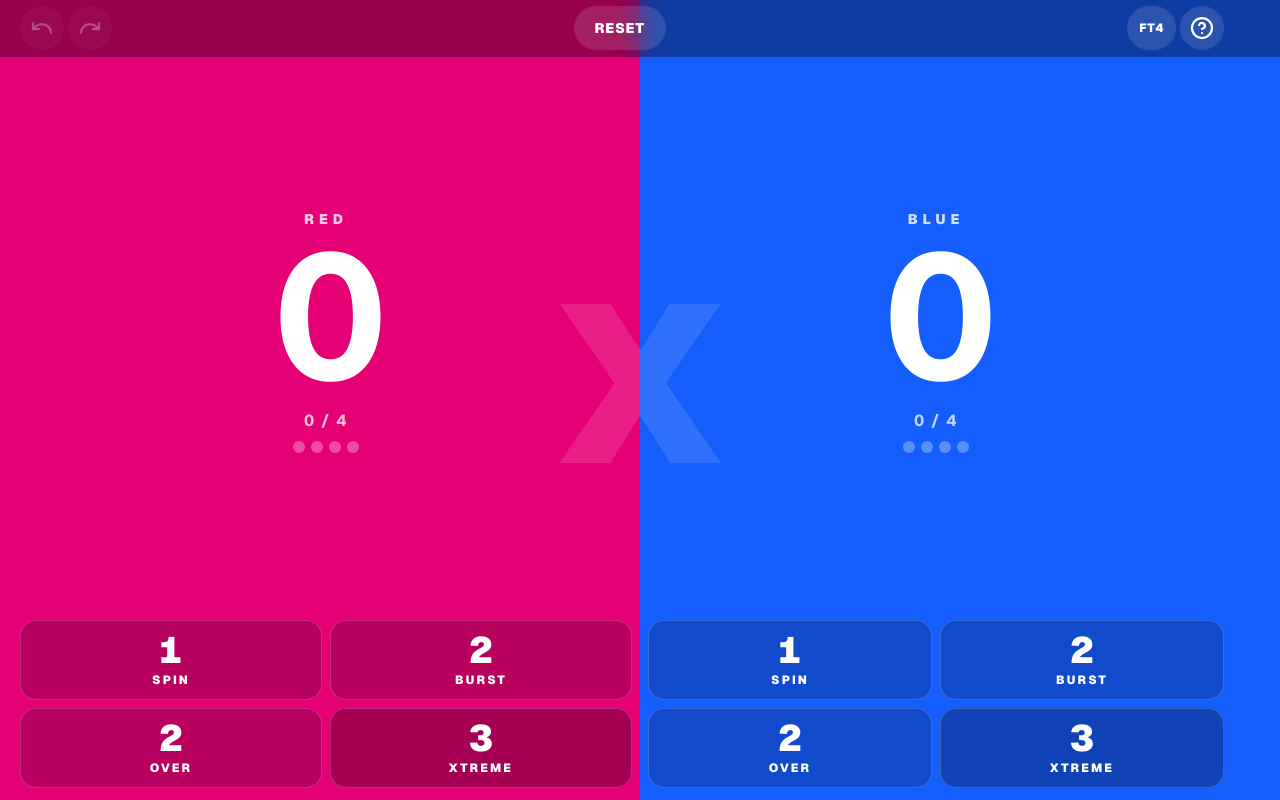
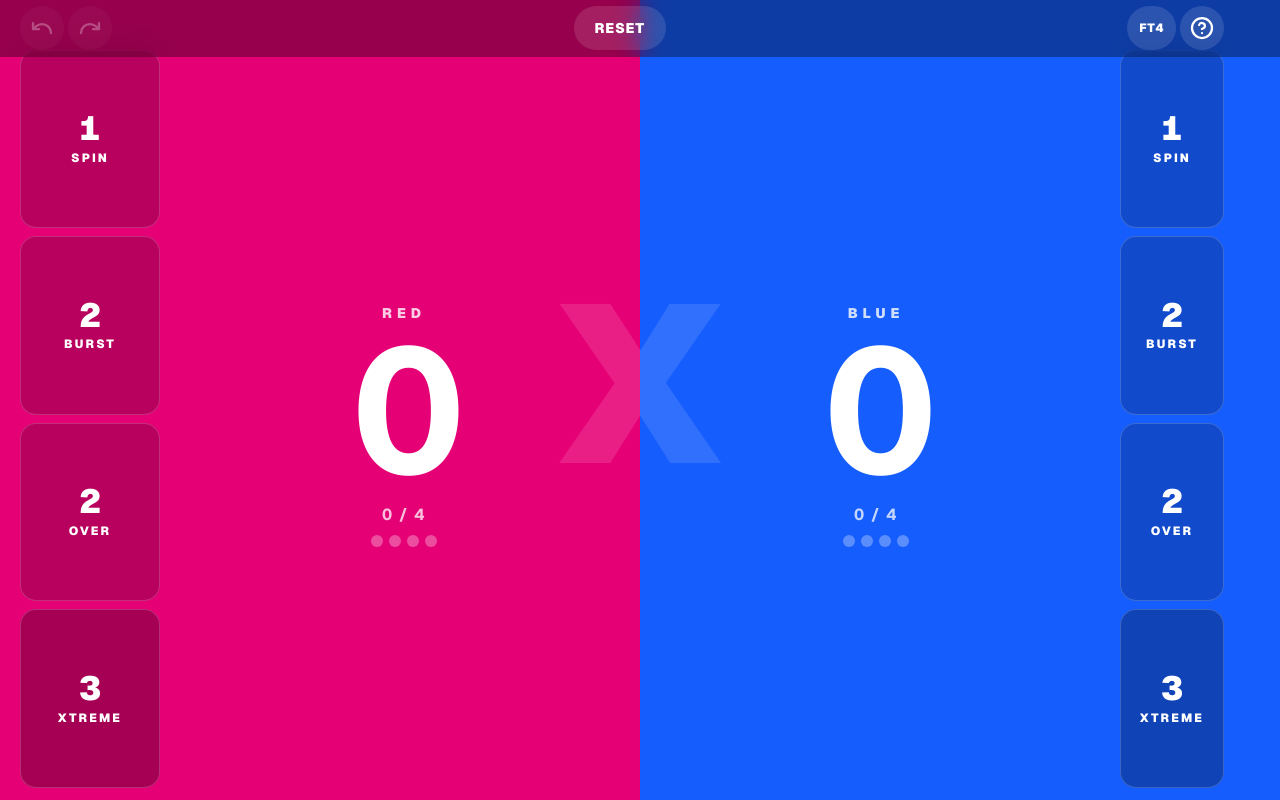
Before and after one commit to tomchandotme/bbx-score-web, a React (Vite) app: page / in a window 1280 px wide. Built offline with nearby package versions, Linux system fonts and the light colour scheme.

Commit message:
feat: stack finish buttons in landscape, row in portrait
Lay the four Spin/Burst/Over/Xtreme buttons out as a flex row in
portrait and a column on each team's outer edge in landscape.

Co-authored-by: Tom Chan <tomchandotme@users.noreply.github.com>

```diff
--- a/src/App.tsx
+++ b/src/App.tsx
@@ -258,11 +258,11 @@ function TeamPanel({
 
   return (
     <section
-      className={`team-panel relative flex min-h-0 flex-1 flex-col ${
-        isRed ? "bg-pink-600" : "bg-blue-600"
+      className={`team-panel relative flex min-h-0 flex-1 flex-col landscape:flex-row ${
+        isRed ? "bg-pink-600 landscape:flex-row-reverse" : "bg-blue-600"
       } ${isLoser ? "brightness-75" : ""}`}
     >
-      <div className="team-score flex min-h-0 flex-1 flex-col items-center justify-center">
+      <div className="team-score relative flex min-h-0 flex-1 flex-col items-center justify-center">
         <p className="text-[0.7rem] font-black tracking-[0.35em] text-white/80 uppercase sm:text-sm">
           {player}
         </p>
@@ -284,15 +284,15 @@ function TeamPanel({
             ))}
           </div>
         )}
+
+        {isWinner && (
+          <p className="pointer-events-none absolute top-3 left-1/2 z-10 -translate-x-1/2 rounded-full bg-yellow-400 px-4 py-1 text-sm font-black tracking-[0.2em] text-black uppercase landscape:top-[calc(3.25rem+var(--safe-t))]">
+            Wins
+          </p>
+        )}
       </div>
 
-      {isWinner && (
-        <p className="pointer-events-none absolute top-3 left-1/2 z-10 -translate-x-1/2 rounded-full bg-yellow-400 px-4 py-1 text-sm font-black tracking-[0.2em] text-black uppercase landscape:top-[calc(3.25rem+var(--safe-t))]">
-          Wins
-        </p>
-      )}
-
-      <div className="team-actions grid grid-cols-2 gap-2">
+      <div className="team-actions flex flex-row gap-2 landscape:w-[min(10.5rem,36%)] landscape:shrink-0 landscape:flex-col">
         {FINISHES.map((finish) => {
           const isLast = last?.finish === finish.id;
           return (
@@ -302,7 +302,7 @@ function TeamPanel({
               disabled={locked}
               onClick={() => onScore(player, finish.id)}
               aria-label={`${player} ${finish.label} finish, ${finish.points} point${finish.points === 1 ? "" : "s"}`}
-              className={`flex min-h-[3.35rem] flex-col items-center justify-center rounded-2xl px-2 py-2 shadow-[inset_0_0_0_1px_rgba(255,255,255,0.18)] transition-transform active:scale-[0.97] disabled:opacity-40 sm:min-h-20 [@media(orientation:landscape)_and_(max-height:500px)]:min-h-12 ${
+              className={`flex min-h-[3.35rem] min-w-0 flex-1 flex-col items-center justify-center rounded-2xl px-1 py-2 shadow-[inset_0_0_0_1px_rgba(255,255,255,0.18)] transition-transform active:scale-[0.97] disabled:opacity-40 sm:px-2 landscape:min-h-0 ${
                 isLast
                   ? "bg-black/40 shadow-[inset_0_0_0_2px_rgba(255,255,255,0.85)]"
                   : finish.id === "xtreme"
@@ -310,10 +310,10 @@ function TeamPanel({
                     : "bg-black/20"
               }`}
             >
-              <span className="text-[clamp(1.35rem,4.6vmin,2.35rem)] leading-none font-black">
+              <span className="text-[clamp(1.2rem,4.2vmin,2.35rem)] leading-none font-black">
                 {finish.points}
               </span>
-              <span className="mt-1 text-[0.65rem] font-black tracking-[0.18em] uppercase sm:text-xs">
+              <span className="mt-1 text-[0.6rem] font-black tracking-[0.12em] uppercase sm:text-xs sm:tracking-[0.18em]">
                 {finish.label}
               </span>
             </button>
--- a/src/index.css
+++ b/src/index.css
@@ -83,28 +83,30 @@ body {
     padding-left: max(1rem, var(--safe-l));
   }
 
-  .team-score,
-  .team-actions {
-    padding-right: 0.5rem;
-    padding-left: 0.5rem;
+  .team-score {
+    padding-top: calc(3.1rem + var(--safe-t));
+    padding-right: 0.75rem;
+    padding-left: 0.75rem;
   }
 
-  .team-score {
+  .team-actions {
     padding-top: calc(3.1rem + var(--safe-t));
+    padding-bottom: max(0.75rem, var(--safe-b));
   }
 
-  .team-panel:first-of-type .team-score,
+  .team-actions > button {
+    min-height: 0;
+  }
+
+  /* Outer-edge button columns: red left, blue right. */
   .team-panel:first-of-type .team-actions {
+    padding-right: 0.5rem;
     padding-left: max(1rem, var(--safe-l));
   }
 
-  .team-panel:last-of-type .team-score,
   .team-panel:last-of-type .team-actions {
     padding-right: max(1rem, var(--safe-r));
-  }
-
-  .team-actions {
-    padding-bottom: max(0.75rem, var(--safe-b));
+    padding-left: 0.5rem;
   }
 }
 
@@ -115,12 +117,10 @@ body {
     padding-right: max(3.5rem, var(--safe-r));
   }
 
-  .team-panel:first-of-type .team-score,
   .team-panel:first-of-type .team-actions {
     padding-left: max(1.25rem, var(--safe-l));
   }
 
-  .team-panel:last-of-type .team-score,
   .team-panel:last-of-type .team-actions {
     padding-right: max(3.5rem, var(--safe-r));
   }
```
